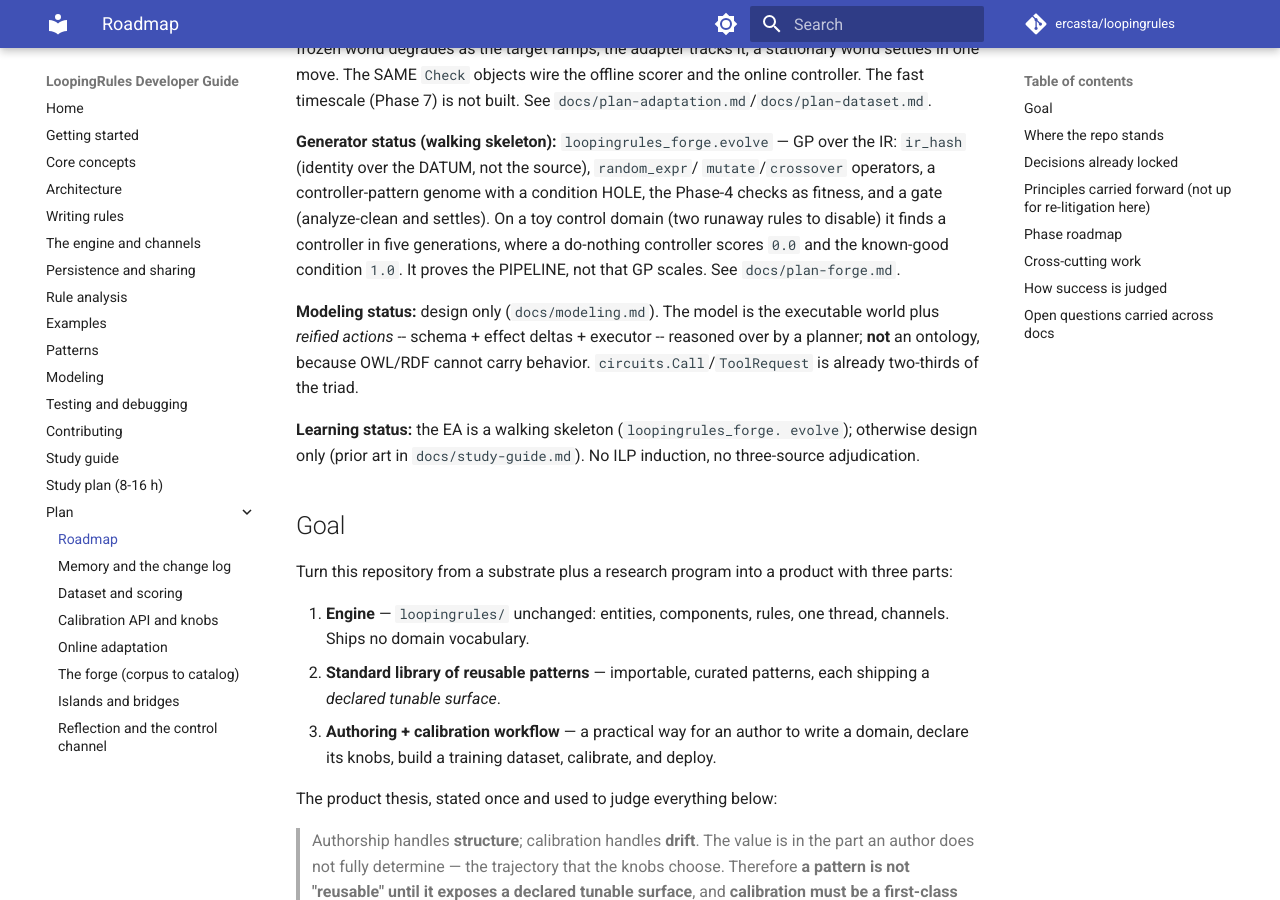
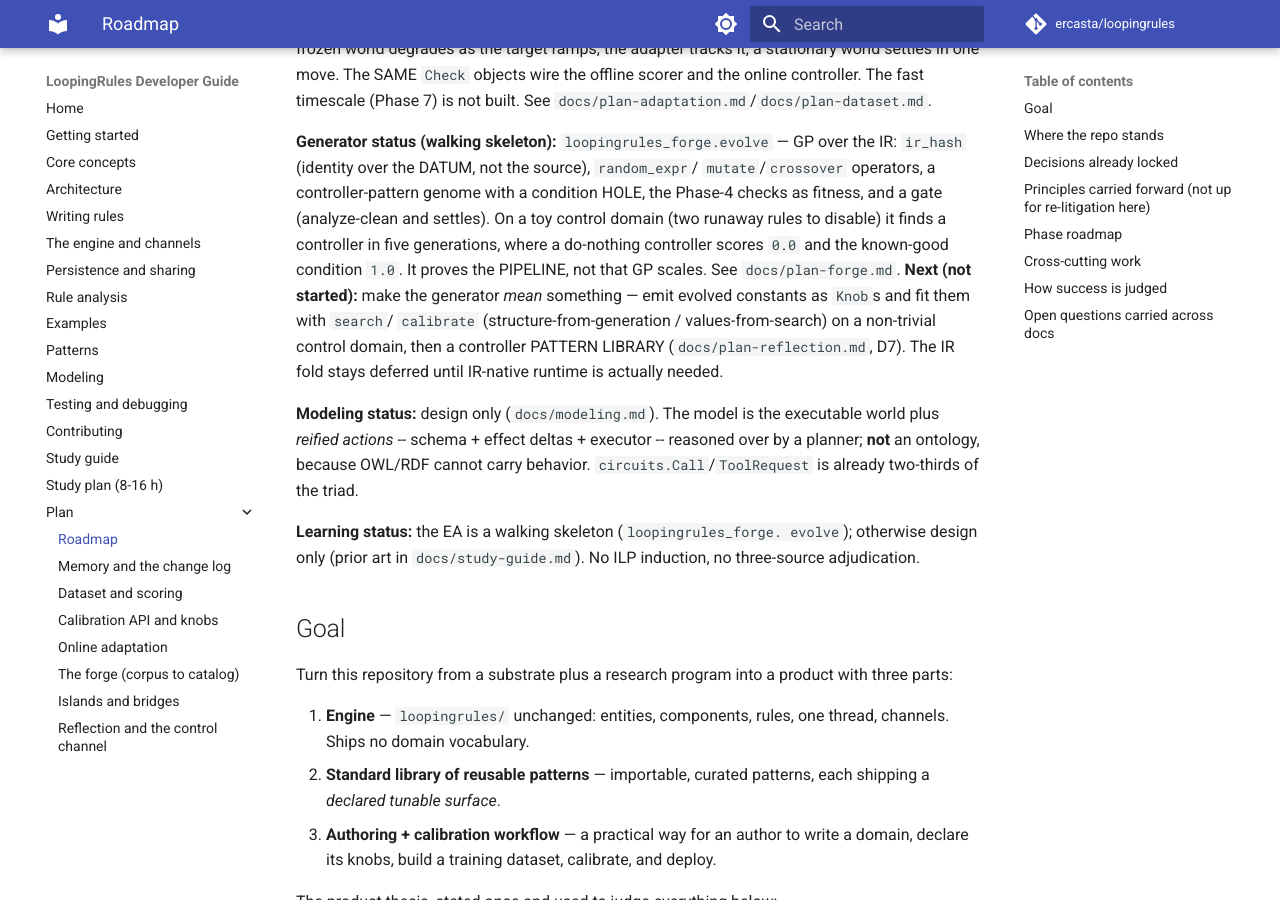
Before and after one commit to ercasta/loopingrules, an MkDocs documentation site: the page built from docs/plan.md, in a window 1280 px wide and 900 px high, scrolled down 1279 px. Built offline with MkDocs 1.6.1 and Material for MkDocs 9.7.7, drawn with Linux system fonts in a browser that asks for light colours; comment, search, counter and statistics services are not loaded.

Commit message:
docs: record the generator's next step, because the EA probe left the plan silent on where it goes
The EA walking skeleton (`loopingrules_forge.evolve`) landed, and `plan.md`'s
generator status stopped at "proves the PIPELINE, not that GP scales" without
saying what would make it mean something. This names it in the two places a
resumed session reads: `plan.md`'s generator status and `TODO.md`.

The recommendation, recorded rather than built: emit evolved constants as
`Knob`s and fit them with `search`/`calibrate` -- the repo's
structure-from-generation / values-from-search split -- on a non-trivial
control domain (a controller computing a `cut` from a `Regime` signal, which
Phase 4's `examples/drift.py` already frames), then give GP a controller
PATTERN LIBRARY (`docs/plan-reflection.md`, D7). Both answer the probe's open
question -- does GP scale, or does it need the patterns? The IR fold stays
deferred until IR-native runtime is actually needed, which the EA did not
create.

Docs only; no code. Suite unchanged at 393 passing.

```diff
--- a/docs/plan.md
+++ b/docs/plan.md
@@ -64,12 +64,15 @@ built. See `docs/plan-adaptation.md`/`docs/plan-dataset.md`.
 **Generator status (walking skeleton):** `loopingrules_forge.evolve` — GP over
 the IR: `ir_hash` (identity over the DATUM, not the source), `random_expr`/
 `mutate`/`crossover` operators, a controller-pattern genome with a condition
-HOLE, the
-Phase-4 checks as fitness, and a gate (analyze-clean and settles). On a toy
+HOLE, the Phase-4 checks as fitness, and a gate (analyze-clean and settles). On a toy
 control domain (two runaway rules to disable) it finds a controller in five
 generations, where a do-nothing controller scores `0.0` and the known-good
 condition `1.0`. It proves the PIPELINE, not that GP scales. See
-`docs/plan-forge.md`.
+`docs/plan-forge.md`. **Next (not started):** make the generator *mean*
+something — emit evolved constants as `Knob`s and fit them with `search`/
+`calibrate` (structure-from-generation / values-from-search) on a non-trivial
+control domain, then a controller PATTERN LIBRARY (`docs/plan-reflection.md`,
+D7). The IR fold stays deferred until IR-native runtime is actually needed.
 
 **Modeling status:** design only (`docs/modeling.md`). The model is the
 executable world plus *reified actions* -- schema + effect deltas + executor --
```
Also changed, not shown: TODO.md (+9 -0 lines).
